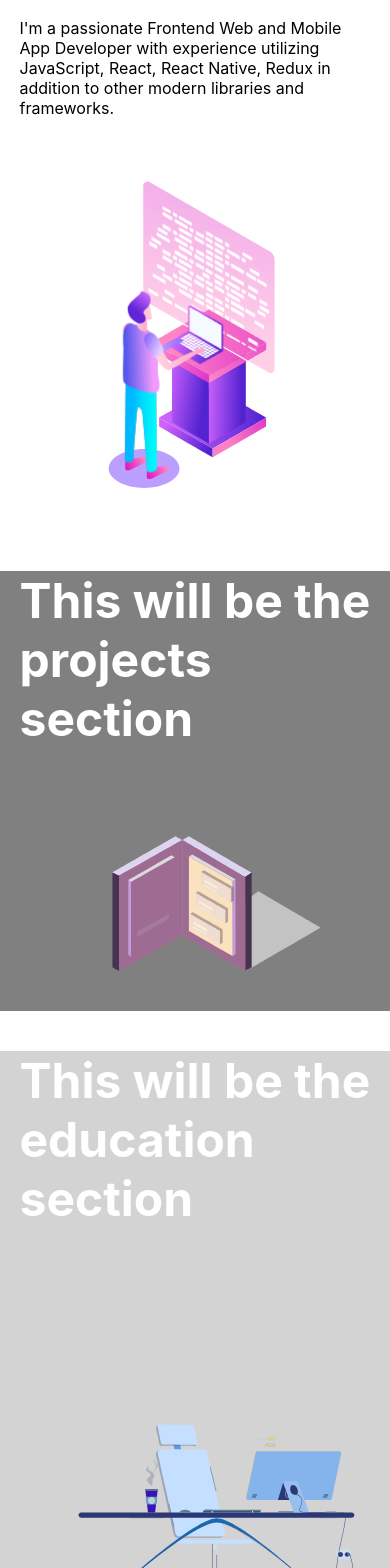
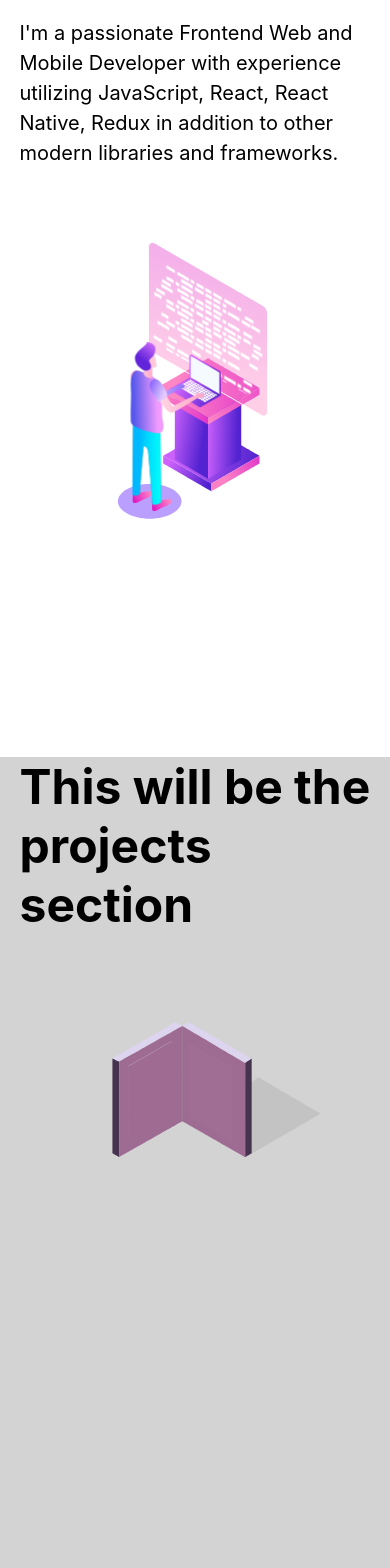
Before and after one commit to ccrisolo/ceds-portfolio, a React (Create React App) app: page / in a window 390 px wide. Shown: the part 140-1708 px from the top of the page. Built offline with nearby package versions, Linux system fonts and the light colour scheme.

Commit message:
updates layout for mobile first style

```diff
--- a/src/App.css
+++ b/src/App.css
@@ -7,19 +7,28 @@
 
 .intro {
     margin: 5%;
+    min-height: 90vh;
+}
+
+.illustration-1 {
+    margin-top: 10%;
 }
 
 .projects-section {
-    background-color: grey;
-    /* min-height: 100%; */
+    background-color: lightgray;
+
+    min-height: 100vh;
 }
 .education-section {
-    background-color: lightgray;
-    /* min-height: 100%; */
+    min-height: 100vh;
 }
 
 h2 {
     margin-left: 5%;
-    color: white;
     font-size: 48px;
 }
+
+p {
+    line-height: 1.5em;
+    font-size: 20px;
+}
--- a/src/App.js
+++ b/src/App.js
@@ -19,25 +19,37 @@ function App() {
                 <div className='intro'>
                     <h1>Hi there! I'm Cedric.</h1>
                     <p>
-                        I'm a passionate Frontend Web and Mobile App Developer
+                        I'm a passionate Frontend Web and Mobile Developer
                         with experience utilizing JavaScript, React, React
                         Native, Redux in addition to other modern libraries and
                         frameworks.
                     </p>
-                </div>
-                <div className='illustration-1'>
-                    <LottieAnimation lotti={developer} />
+                    <div className='illustration-1'>
+                        <LottieAnimation
+                            lotti={developer}
+                            width={"100%"}
+                            height={"100%"}
+                        />
+                    </div>
                 </div>
                 <div className='projects-section'>
                     <h2>This will be the projects section</h2>
                     <div className='illustration-2'>
-                        <LottieAnimation lotti={Portfolio} />
+                        <LottieAnimation
+                            lotti={Portfolio}
+                            width={"100%"}
+                            height={"100%"}
+                        />
                     </div>
                 </div>
                 <div className='education-section'>
                     <h2>This will be the education section</h2>
                     <div className='illustration-3'>
-                        <LottieAnimation lotti={Desk} />
+                        <LottieAnimation
+                            lotti={Desk}
+                            width={"100%"}
+                            height={"100%"}
+                        />
                     </div>
                 </div>
             </div>
--- a/src/components/NavBar/NavBarElements.js
+++ b/src/components/NavBar/NavBarElements.js
@@ -84,16 +84,17 @@ export const Overlay = styled.div`
 `;
 
 export const OverlayMenu = styled.ul`
+    display: flex;
+    flex-direction: column;
     list-style: none;
     position: absolute;
-    left: 50%;
+    left: 42.5%;
     top: 45%;
     transform: translate(-40%, -50%);
 
     li {
         opacity: ${props => (props.open ? 1 : 0)};
         font-size: 25px;
-        margin: 50px 0px;
         transition: opacity 0.4s ease-in-out;
     }
 
```
